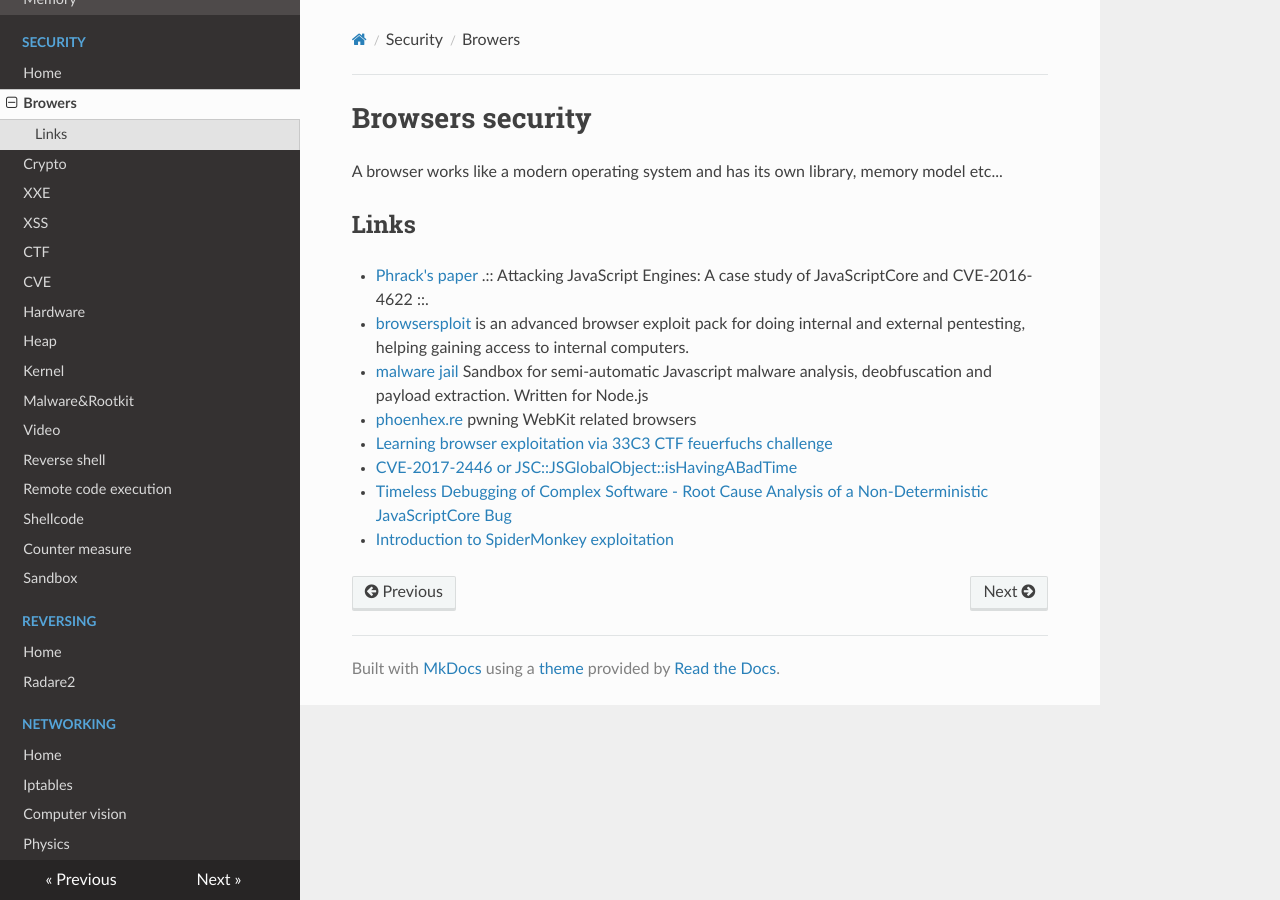
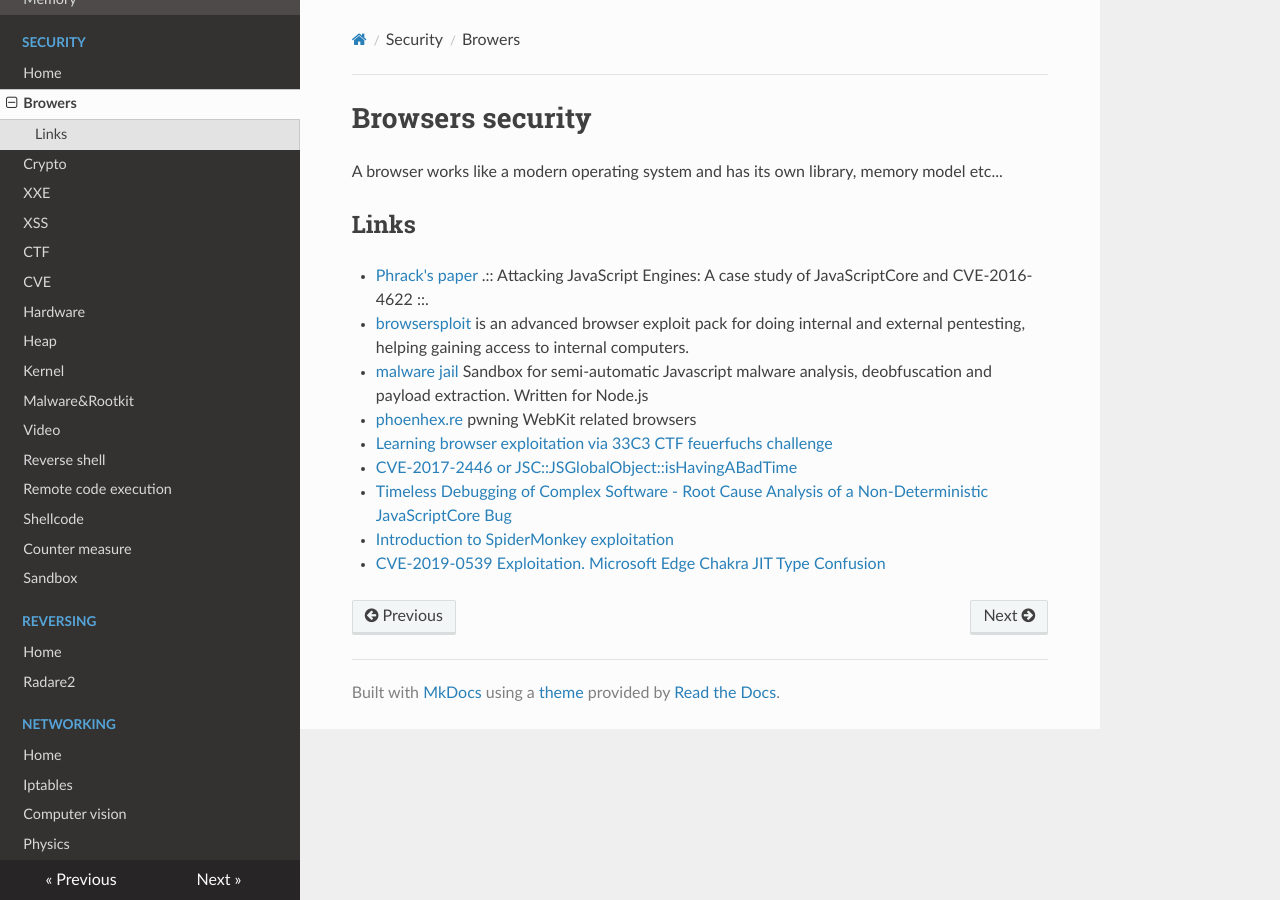
Before and after one commit to gipi/low-level, an MkDocs documentation site: the page built from docs/security/browser.md, in a window 1280 px wide. Built offline with MkDocs 1.6.1, drawn with Linux system fonts in a browser that asks for light colours; nearby versions of some CDN libraries; old or Windows-style settings are respelled for this version of MkDocs.

Commit message:
Update browser.md

```diff
--- a/docs/security/browser.md
+++ b/docs/security/browser.md
@@ -13,3 +13,4 @@ library, memory model etc...
  - [CVE-2017-2446 or JSC::JSGlobalObject::isHavingABadTime](https://doar-e.github.io/blog/2018/07/14/cve-2017-2446-or-jscjsglobalobjectishavingabadtime/)
  - [Timeless Debugging of Complex Software - Root Cause Analysis of a Non-Deterministic JavaScriptCore Bug](https://blog.ret2.io/2018/06/19/pwn2own-2018-root-cause-analysis/)
  - [Introduction to SpiderMonkey exploitation](https://doar-e.github.io/blog/2018/11/19/introduction-to-spidermonkey-exploitation/)
+ - [CVE-2019-0539 Exploitation. Microsoft Edge Chakra JIT Type Confusion](https://perception-point.io/resources/research/cve-2019-0539-exploitation/)
```
